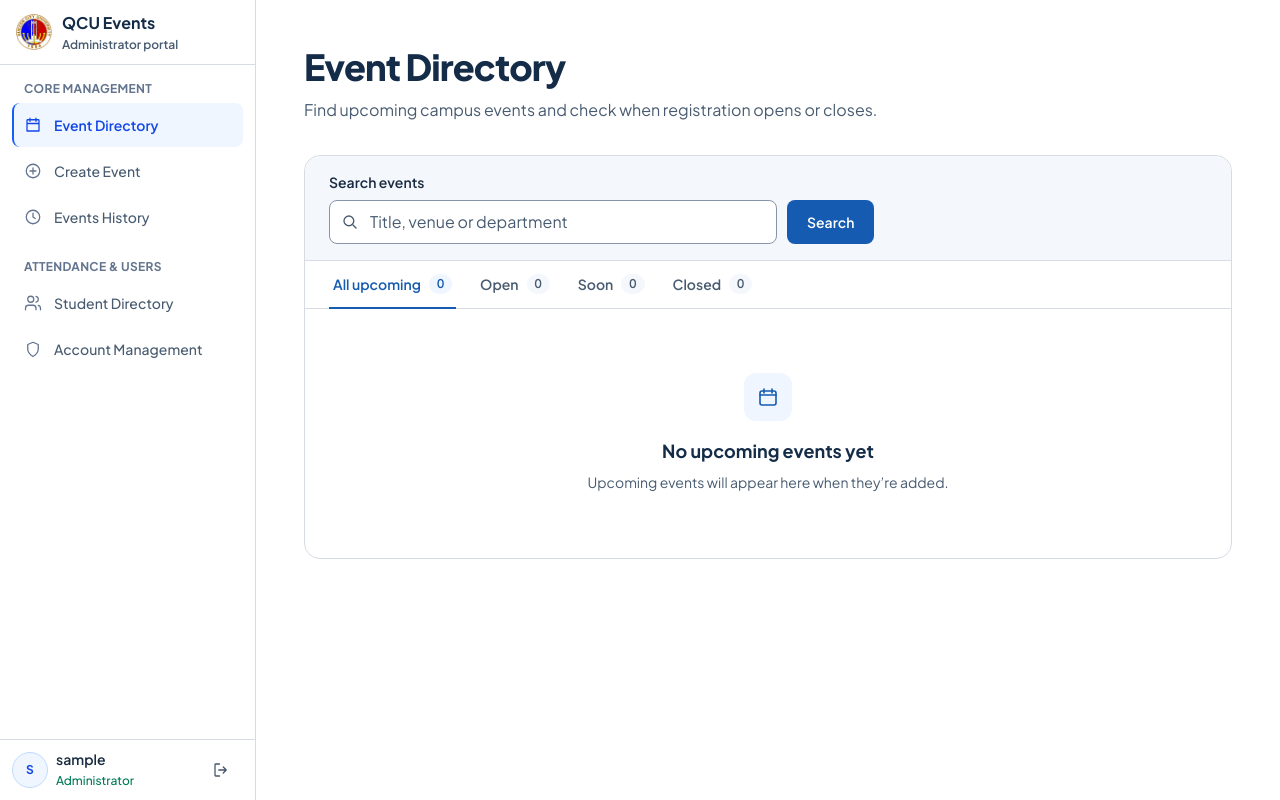
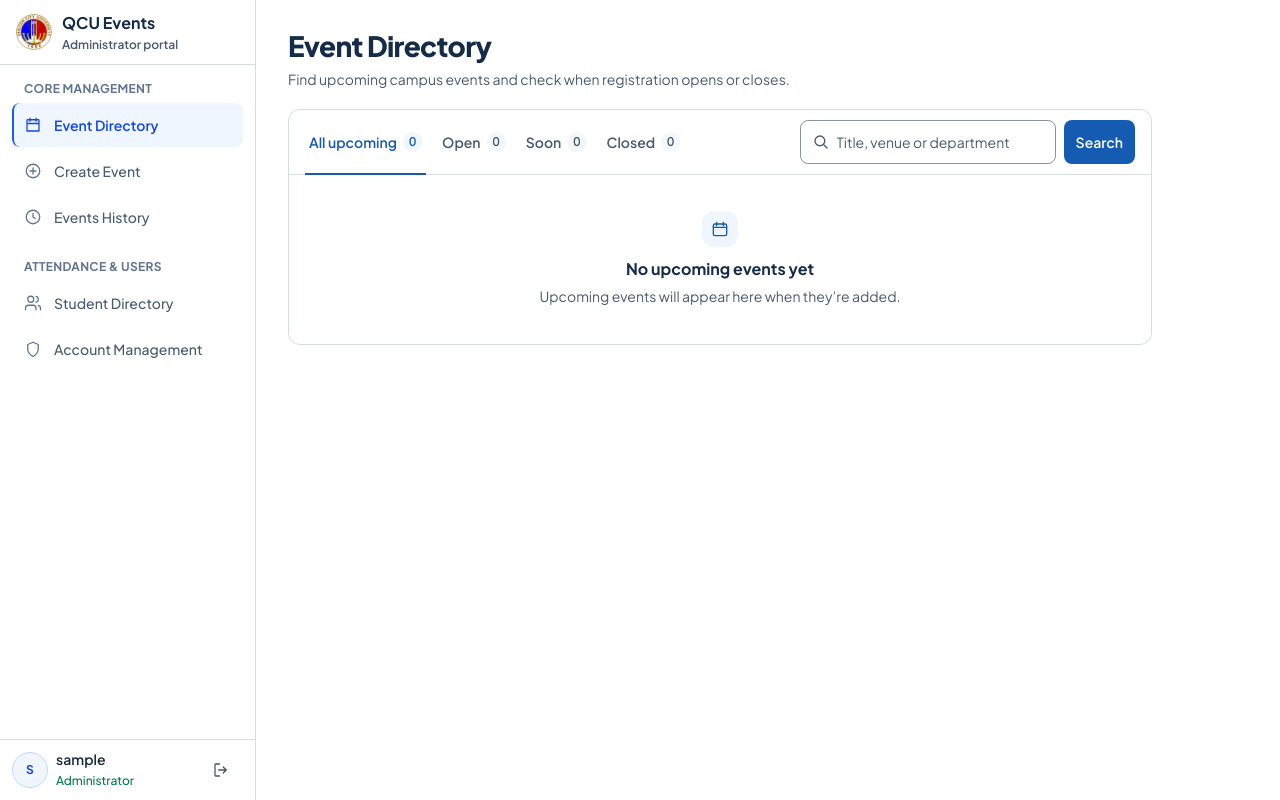
Before and after one commit to Pixyz-bit/MVC_EventsManagement, an ASP.NET Core app: page /admin in a window 1280 px wide. Run offline with ASP.NET Core 8, Linux system fonts and the light colour scheme; the visitor is signed in with stand-in values (Sample User, id 1); the project's own start-up code is not run, and a stand-in starts its controllers and pages; some libraries are stand-ins or nearby versions.

Commit message:
style: compact the event directory layout

```diff
--- a/MVC_QCUEventsManagement/Views/Admin/Events.cshtml
+++ b/MVC_QCUEventsManagement/Views/Admin/Events.cshtml
@@ -21,45 +21,21 @@
     string TimeValue(DateTime time) => time.ToString("yyyy-MM-dd'T'HH:mm:ss", CultureInfo.InvariantCulture);
 }
 
-<main class="mx-auto max-w-7xl px-4 pt-8 pb-12 sm:px-8 sm:pt-11 xl:px-12">
+<main class="max-w-[58rem] px-4 pt-6 pb-8 sm:px-6 sm:pt-7 lg:px-8">
     <header>
-        <h1 class="text-3xl leading-tight font-extrabold tracking-tight text-campus-navy sm:text-4xl">Event Directory</h1>
-        <p class="mt-2 max-w-prose text-sm leading-relaxed text-campus-muted sm:text-base">Find upcoming campus events and check when registration opens or closes.</p>
+        <h1 class="text-2xl leading-tight font-extrabold tracking-tight text-campus-navy sm:text-[1.75rem]">Event Directory</h1>
+        <p class="mt-1.5 max-w-prose text-sm text-campus-muted">Find upcoming campus events and check when registration opens or closes.</p>
     </header>
 
-    <section aria-label="Event results" class="mt-7 rounded-2xl border border-campus-line bg-white sm:mt-8">
-        <form asp-route="AdminEvents" method="get" role="search" class="rounded-t-2xl border-b border-campus-line bg-campus-input px-4 py-4 sm:px-6">
-            @if (Model.Status is { } selected)
-            {
-                <input type="hidden" name="status" value="@selected" />
-            }
-            <label for="event-search" class="block text-sm font-semibold">Search events</label>
-            <div class="mt-2 flex flex-wrap items-center gap-2.5">
-                <div class="relative w-full sm:max-w-md sm:flex-1">
-                    <svg viewBox="0 0 24 24" fill="none" stroke="currentColor" stroke-width="1.8" stroke-linecap="round"
-                         aria-hidden="true" class="pointer-events-none absolute top-1/2 left-3 size-4.5 -translate-y-1/2 text-campus-muted">
-                        <circle cx="10.5" cy="10.5" r="6.5" />
-                        <path d="m16 16 4 4" />
-                    </svg>
-                    <input id="event-search" name="q" value="@Model.Search" type="search" maxlength="150"
-                           placeholder="Title, venue or department"
-                           class="@focus block min-h-11 w-full rounded-lg border border-campus-field bg-white py-2 pr-3 pl-10 text-base placeholder:text-sm placeholder:text-campus-muted sm:placeholder:text-base" />
-                </div>
-                <button type="submit" class="@focus min-h-11 rounded-lg bg-campus-action px-5 text-sm font-semibold text-white hover:bg-campus-navy">Search</button>
-                @if (hasFilters)
-                {
-                    <a asp-route="AdminEvents" class="@focus inline-flex min-h-11 items-center rounded-lg px-2 text-sm font-semibold text-campus-action hover:underline">Clear filters</a>
-                }
-            </div>
-        </form>
-
-        <nav aria-label="Filter by registration status" class="grid grid-cols-2 border-b border-campus-line px-4 sm:flex sm:flex-wrap sm:gap-5 sm:px-6">
+    <section aria-label="Event results" class="mt-5 rounded-xl border border-campus-line bg-white">
+        <div class="rounded-t-xl border-b border-campus-line xl:flex xl:items-stretch xl:justify-between">
+            <nav aria-label="Filter by registration status" class="grid grid-cols-2 border-b border-campus-line px-3 sm:flex sm:flex-wrap sm:gap-3 sm:px-4 xl:border-b-0">
                 @foreach (var filter in filters)
                 {
                     var current = filter.Status == Model.Status;
                     <a asp-route="AdminEvents" asp-route-q="@(hasSearch ? Model.Search : null)" asp-route-status="@filter.Status"
                        aria-current="@(current ? "page" : null)"
-                   class="-mb-px inline-flex min-h-12 items-center gap-2 border-b-2 px-1 text-sm font-semibold focus-visible:relative focus-visible:z-10 focus-visible:outline-2 focus-visible:-outline-offset-2 focus-visible:outline-campus-focus @(current ? "border-campus-action text-campus-action" : "border-transparent text-campus-muted hover:border-campus-field hover:text-campus-ink")">
+                       class="-mb-px inline-flex min-h-11 items-center gap-1.5 border-b-2 px-1 text-sm font-semibold focus-visible:relative focus-visible:z-10 focus-visible:outline-2 focus-visible:-outline-offset-2 focus-visible:outline-campus-focus @(current ? "border-campus-action text-campus-action" : "border-transparent text-campus-muted hover:border-campus-field hover:text-campus-ink")">
                         @if (filter.Status is null)
                         {
                             <span class="sm:hidden">Upcoming</span>
@@ -71,34 +47,59 @@
                         }
                         @if (!hasSearch)
                         {
-                        <span class="rounded-full px-2 py-0.5 text-xs tabular-nums @(current ? "bg-blue-50" : "bg-campus-input")">@filter.Count</span>
+                            <span class="rounded-full px-1.5 py-0.5 text-xs tabular-nums @(current ? "bg-blue-50" : "bg-campus-input")">@filter.Count</span>
                         }
                     </a>
                 }
             </nav>
+            <form asp-route="AdminEvents" method="get" role="search" class="bg-campus-input px-3 py-2.5 sm:px-4 xl:rounded-tr-xl xl:bg-white">
+                @if (Model.Status is { } selected)
+                {
+                    <input type="hidden" name="status" value="@selected" />
+                }
+                <label for="event-search" class="sr-only">Search events</label>
+                <div class="flex flex-wrap items-center gap-2">
+                    <div class="relative w-full max-w-xs sm:w-64">
+                        <svg viewBox="0 0 24 24" fill="none" stroke="currentColor" stroke-width="1.8" stroke-linecap="round"
+                             aria-hidden="true" class="pointer-events-none absolute top-1/2 left-3 size-4.5 -translate-y-1/2 text-campus-muted">
+                            <circle cx="10.5" cy="10.5" r="6.5" />
+                            <path d="m16 16 4 4" />
+                        </svg>
+                        <input id="event-search" name="q" value="@Model.Search" type="search" maxlength="150"
+                               placeholder="Title, venue or department"
+                               class="@focus block min-h-11 w-full rounded-lg border border-campus-field bg-white py-1.5 pr-2 pl-9 text-base placeholder:text-sm placeholder:text-campus-muted sm:text-sm" />
+                    </div>
+                    <button type="submit" class="@focus min-h-11 rounded-lg bg-campus-action px-3 text-sm font-semibold text-white hover:bg-campus-navy">Search</button>
+                    @if (hasFilters)
+                    {
+                        <a asp-route="AdminEvents" class="@focus inline-flex min-h-11 items-center rounded-lg px-2 text-sm font-semibold text-campus-action hover:underline">Clear filters</a>
+                    }
+                </div>
+            </form>
+        </div>
 
         @if (Model.Events.Count == 0)
         {
-            <div class="px-4 py-12 text-center sm:px-6 sm:py-16">
-                <span class="mx-auto grid size-12 place-items-center rounded-xl bg-blue-50 text-campus-action">
-                    <svg viewBox="0 0 24 24" fill="none" stroke="currentColor" stroke-width="1.6" stroke-linecap="round" stroke-linejoin="round" aria-hidden="true" class="size-6">
+            <div class="px-4 py-8 text-center sm:py-9">
+                <span class="mx-auto grid size-9 place-items-center rounded-xl bg-blue-50 text-campus-action">
+                    <svg viewBox="0 0 24 24" fill="none" stroke="currentColor" stroke-width="1.6" stroke-linecap="round" stroke-linejoin="round" aria-hidden="true" class="size-5">
                         <rect x="4" y="6" width="16" height="14" rx="2" />
                         <path d="M8 4v4m8-4v4M4 10h16" />
                     </svg>
                 </span>
-                <h2 class="mt-4 text-lg font-bold text-campus-navy">@(Model.TotalUpcoming == 0 ? "No upcoming events yet" : "No matching events")</h2>
-                <p class="mx-auto mt-1.5 max-w-sm text-sm leading-relaxed text-campus-muted">
+                <h2 class="mt-2.5 text-base font-bold text-campus-navy">@(Model.TotalUpcoming == 0 ? "No upcoming events yet" : "No matching events")</h2>
+                <p class="mx-auto mt-1 max-w-sm text-sm leading-relaxed text-campus-muted">
                     @(Model.TotalUpcoming == 0 ? "Upcoming events will appear here when they’re added." : "Try a different search or clear your filters to see all upcoming events.")
                 </p>
             </div>
         }
         else
         {
-            <div class="flex flex-wrap justify-between gap-x-4 gap-y-1 px-4 py-3 text-sm sm:px-6">
+            <div class="flex flex-wrap justify-between gap-x-4 gap-y-1 px-3 py-2 text-sm sm:px-4">
                 <h2 class="font-semibold">@Model.MatchingCount @(Model.MatchingCount == 1 ? "event" : "events")</h2>
                 <p class="text-campus-muted">Philippine time</p>
             </div>
-            <div aria-hidden="true" class="@eventColumns hidden gap-5 border-y border-campus-line bg-campus-input px-6 py-2.5 text-xs font-bold tracking-wide text-campus-muted uppercase lg:grid">
+            <div aria-hidden="true" class="@eventColumns hidden gap-4 border-y border-campus-line bg-campus-input px-4 py-2 text-xs font-bold tracking-wide text-campus-muted uppercase lg:grid">
                 <span>Event</span>
                 <span>Starts</span>
                 <span>Registration</span>
@@ -113,9 +114,9 @@
                         _ => "bg-campus-input text-campus-muted"
                     };
 
-                    <li class="@eventColumns grid gap-x-5 gap-y-3 px-4 py-4 text-sm sm:px-6">
+                    <li class="@eventColumns grid gap-x-4 gap-y-2 px-3 py-3 text-sm sm:px-4">
                         <div class="min-w-0 wrap-break-word">
-                            <h3 class="text-base font-bold text-campus-navy">@item.Title</h3>
+                            <h3 class="font-bold text-campus-navy">@item.Title</h3>
                             <p class="mt-1 text-campus-muted">@item.Venue</p>
                             @if (!string.IsNullOrWhiteSpace(item.Department))
                             {
@@ -148,7 +149,7 @@
 
         @if (Model.TotalPages > 1)
         {
-            <nav aria-label="Event pages" class="flex flex-wrap items-center gap-3 border-t border-campus-line px-4 py-3 text-sm sm:px-6">
+            <nav aria-label="Event pages" class="flex flex-wrap items-center gap-3 border-t border-campus-line px-3 py-2 text-sm sm:px-4">
                 <span class="mr-auto text-campus-muted">Page @Model.Page of @Model.TotalPages</span>
                 @if (Model.Page > 1)
                 {
```
Also changed, not shown: DESIGN.md (+1 -1 lines), docs/TESTING.md (+2 -0 lines), MVC_QCUEventsManagement/wwwroot/css/app.css. Lines whose indentation alone changed are shown as unchanged.
